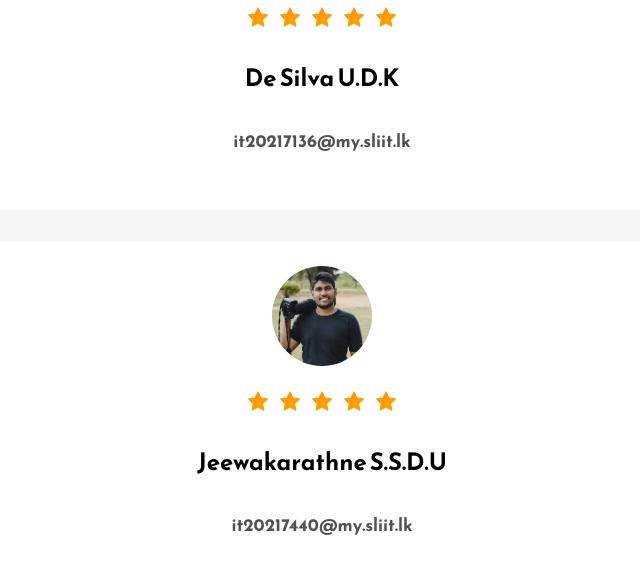
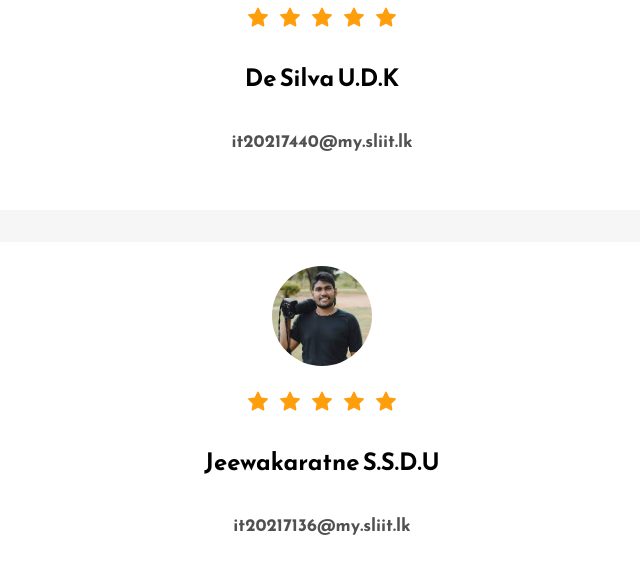
Before and after one commit to Avinash-Perera/cocosale_web, a React (Vite) app: page / in a window 1280 px wide. Shown: the part 5120-5708 px from the top of the page, without its empty margins (318-958 px from the left). Built offline with nearby package versions, Linux system fonts and the light colour scheme.

Commit message:
minor changes

```diff
--- a/src/Components/AboutTeam.jsx
+++ b/src/Components/AboutTeam.jsx
@@ -41,7 +41,7 @@ const AboutTeam = () => {
                     <AiFillStar />
                     <AiFillStar />
                 </div>
-                <h2>De Silva U.D.K</h2><p>it20217136@my.sliit.lk</p>
+                <h2>De Silva U.D.K</h2><p>it20217440@my.sliit.lk</p>
             </div>
             <div className="testimonial-section-bottom">
                 <img src={t3} alt="" style={{ width: '100px', borderRadius: '50%' }} />
@@ -54,7 +54,7 @@ const AboutTeam = () => {
                     <AiFillStar />
                     <AiFillStar />
                 </div>
-                <h2>Jeewakarathne S.S.D.U</h2><p>it20217440@my.sliit.lk</p>
+                <h2>Jeewakaratne S.S.D.U</h2><p>it20217136@my.sliit.lk</p>
             </div>
             <div className="testimonial-section-bottom">
                 <img src={t4} alt="" style={{ width: '100px', borderRadius: '50%' }} />
```
